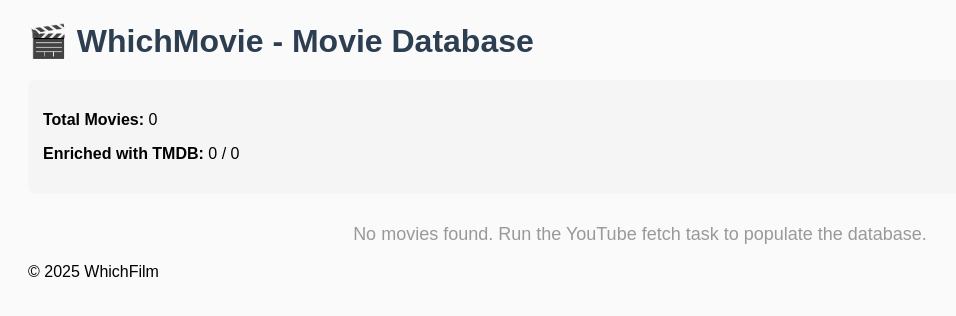
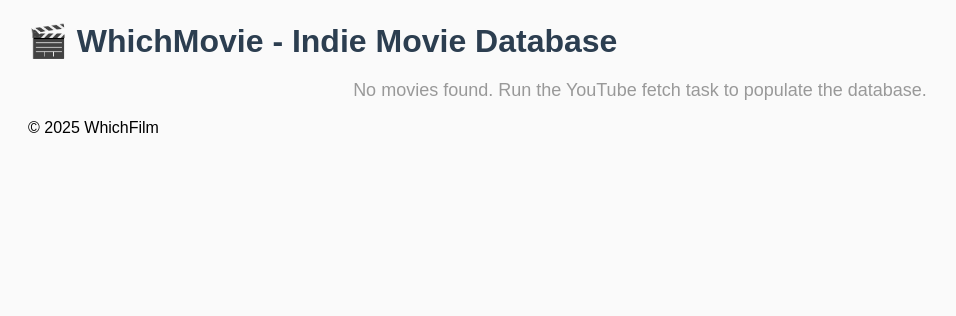
Before and after one commit to matteobu/whichfilm_platform, a Django app: page /movies/ in a window 1280 px wide. Shown: the part 124-440 px from the top of the page, without its empty margins (0-956 px from the left). Run offline with Django 5.2, Linux system fonts and the light colour scheme; data that the repository does not hold is empty.

Commit message:
feat: Update movie list layout and enhance title for clarity

```diff
--- a/movies/templates/movies/movie_list.html
+++ b/movies/templates/movies/movie_list.html
@@ -1,11 +1,6 @@
 {% extends "movies/base.html" %}
 {% block content %}
-<h1>🎬 WhichMovie - Movie Database</h1>
-
-<div style="margin-bottom: 30px; padding: 15px; background-color: #f5f5f5; border-radius: 8px;">
-  <p><strong>Total Movies:</strong> {{ total_movies }}</p>
-  <p><strong>Enriched with TMDB:</strong> {{ enriched_movies }} / {{ total_movies }}</p>
-</div>
+<h1>🎬 WhichMovie - Indie Movie Database</h1>
 
 {% if movies %}
   <div style="display: grid; grid-template-columns: repeat(auto-fill, minmax(250px, 1fr)); gap: 20px;">
@@ -22,22 +17,6 @@
 
         <!-- Title -->
         <h3 style="margin: 10px 0; font-size: 18px;">{{ movie.title }}</h3>
-
-        <!-- Source & TMDB ID -->
-        <p style="margin: 5px 0; font-size: 12px; color: #666;">
-          <strong>Source:</strong> {{ movie.source }}
-          {% if movie.tmdb_id %}
-            | <strong>TMDB ID:</strong> {{ movie.tmdb_id }}
-          {% endif %}
-        </p>
-
-        <!-- Release Date -->
-        {% if movie.release_date %}
-          <p style="margin: 5px 0; font-size: 12px; color: #666;">
-            <strong>Released:</strong> {{ movie.release_date|date:"Y-m-d" }}
-          </p>
-        {% endif %}
-
         <!-- Overview -->
         {% if movie.overview %}
           <p style="margin: 10px 0; font-size: 13px; color: #333; line-height: 1.4;">
@@ -53,20 +32,6 @@
             </a>
           </p>
         {% endif %}
-
-        <!-- IMDb Link -->
-        {% if movie.imdb_id %}
-          <p style="margin: 10px 0;">
-            <a href="https://www.imdb.com/title/{{ movie.imdb_id }}" target="_blank" style="color: #f1c40f; text-decoration: none; font-weight: bold;">
-              View on IMDb →
-            </a>
-          </p>
-        {% endif %}
-
-        <!-- Created Date -->
-        <p style="margin: 10px 0; font-size: 11px; color: #999;">
-          Added: {{ movie.created_at|date:"Y-m-d H:i" }}
-        </p>
       </div>
     {% endfor %}
   </div>
```
